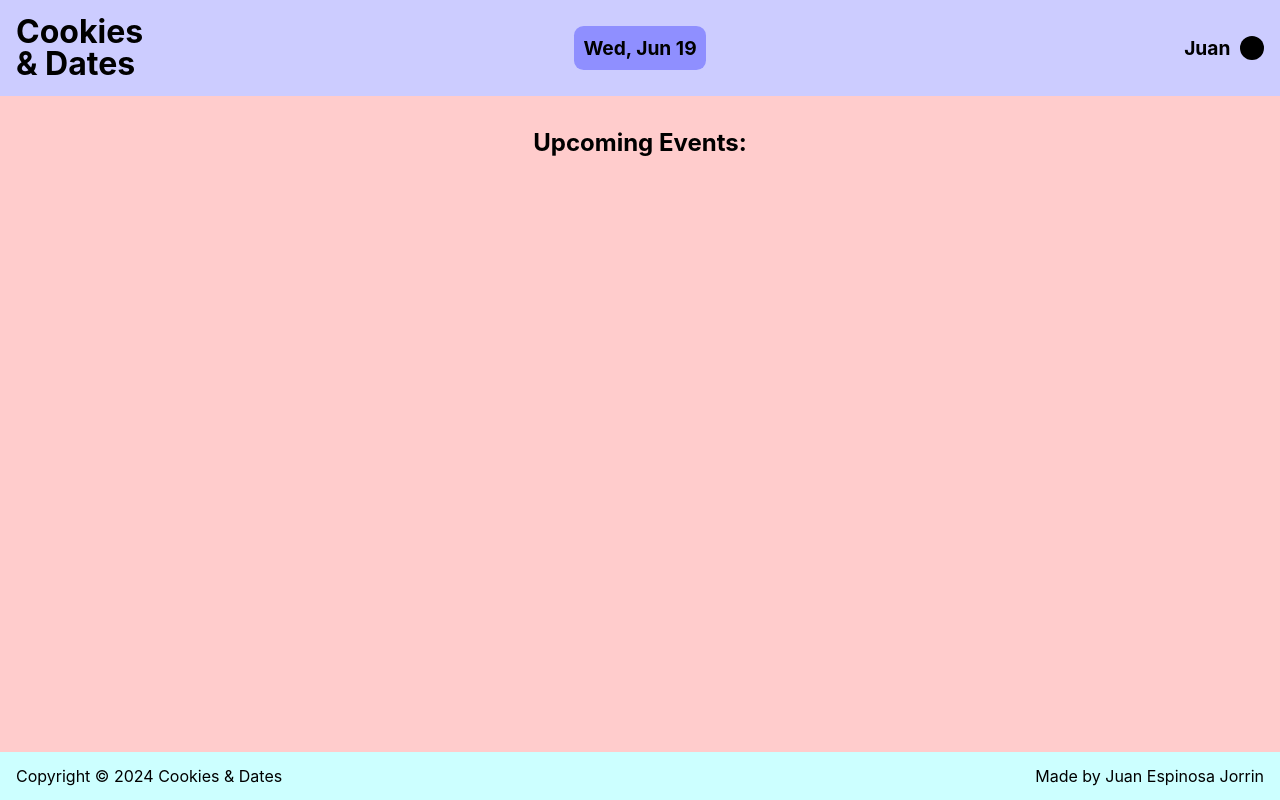
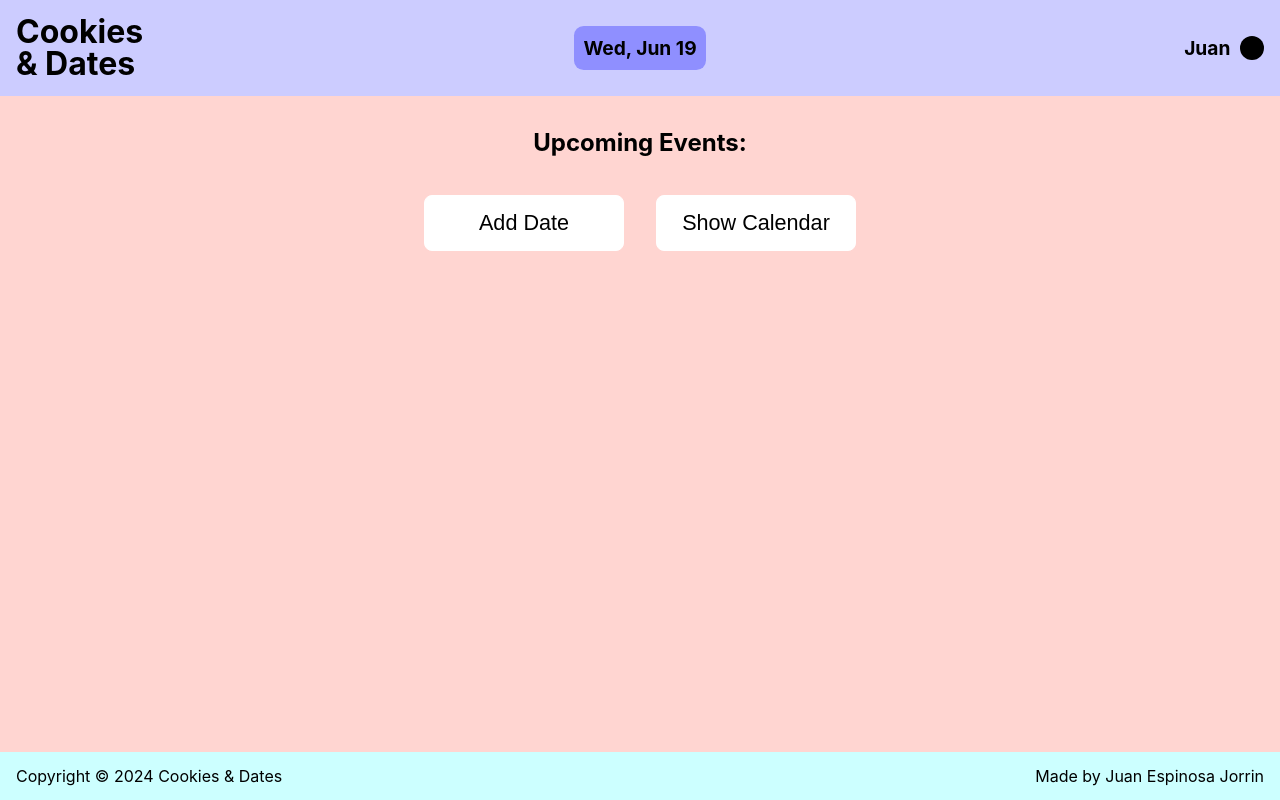
Before and after one commit to juanej88/cookies-dates, a React (Create React App) app: page / in a window 1280 px wide. Built offline with nearby package versions, Linux system fonts and the light colour scheme; no server answers.

Commit message:
Add ActionButtons component

```diff
--- /dev/null
+++ b/src/assets/styles/ActionButtons.css
@@ -0,0 +1,34 @@
+#action-buttons-section {
+  background-color: hsla(5, 100%, 91%, 1);
+  width: 100%;
+  height: 4.25rem;
+  position: sticky;
+  bottom: 0px;
+  display: flex;
+  justify-content: center;
+  align-items: center;
+}
+
+.button {
+  background-color: hsl(0, 0%, 100%);
+  border: 1px solid hsl(0, 0%, 100%);
+  border-radius: 0.5rem;
+  margin: 0 1rem;
+  font-size: 1.25rem;
+  font-weight: 500;
+  width: 150px;
+  height: 3.25rem;
+  cursor: pointer;
+}
+
+@media only screen and (min-width: 550px) {
+  #action-button-section {
+    height: 5.75rem;
+  }
+
+  .button {
+    font-size: 1.35rem;
+    width: 200px;
+    height: 3.5rem;
+  }
+}
--- a/src/assets/styles/Main.css
+++ b/src/assets/styles/Main.css
@@ -1,7 +1,8 @@
 main {
-  background-color: hsla(0, 100%, 50%, 0.2);
+  background-color: hsla(5, 100%, 91%, 1);
   display: flex;
-  justify-content: center;
+  flex-direction: column;
+  align-items: center;
 }
 
 main h1 {
--- /dev/null
+++ b/src/components/ActionButtons.jsx
@@ -0,0 +1,12 @@
+import '../assets/styles/ActionButtons.css';
+
+const ActionButtons = () => {
+  return (
+    <section id='action-buttons-section'>
+      <button id='add-date' class='button'>Add Date</button>
+      <button id='show-calendar' class='button'>Show Calendar</button>
+    </section>
+  );
+};
+
+export default ActionButtons;
--- a/src/components/Main.jsx
+++ b/src/components/Main.jsx
@@ -1,4 +1,5 @@
 import '../assets/styles/Main.css';
+import ActionButtons from './ActionButtons';
 // import useConsoleLog from '../assets/helper_functions/useConsoleLog';
 import { useState, useEffect } from 'react';
 
@@ -53,6 +54,7 @@ const Main = () => {
         <h1>Upcoming Events:</h1>
         {eventCards}
       </section>
+      <ActionButtons />
     </main>
   );
 };
```
